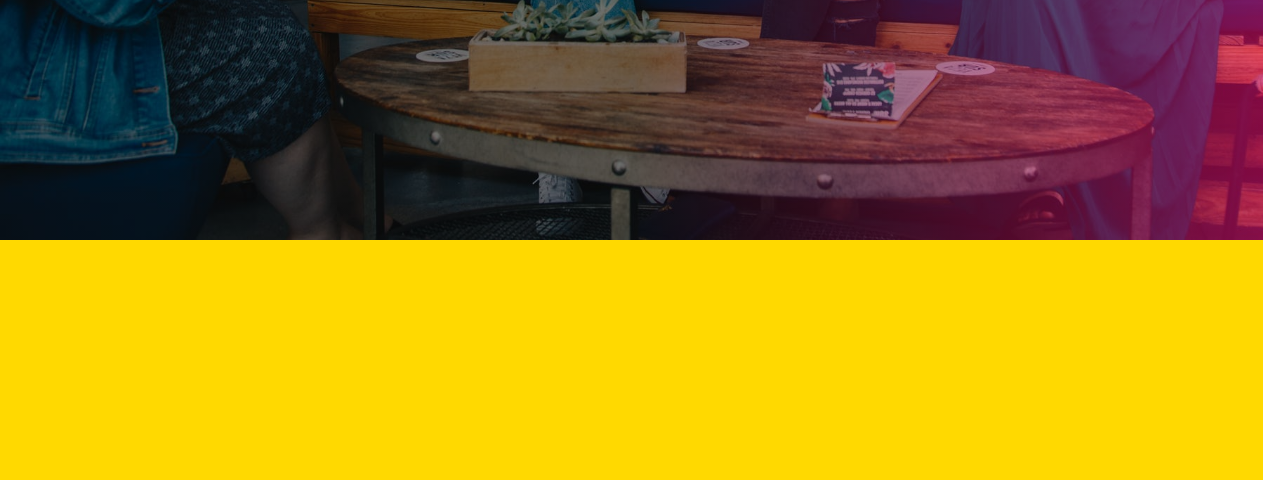
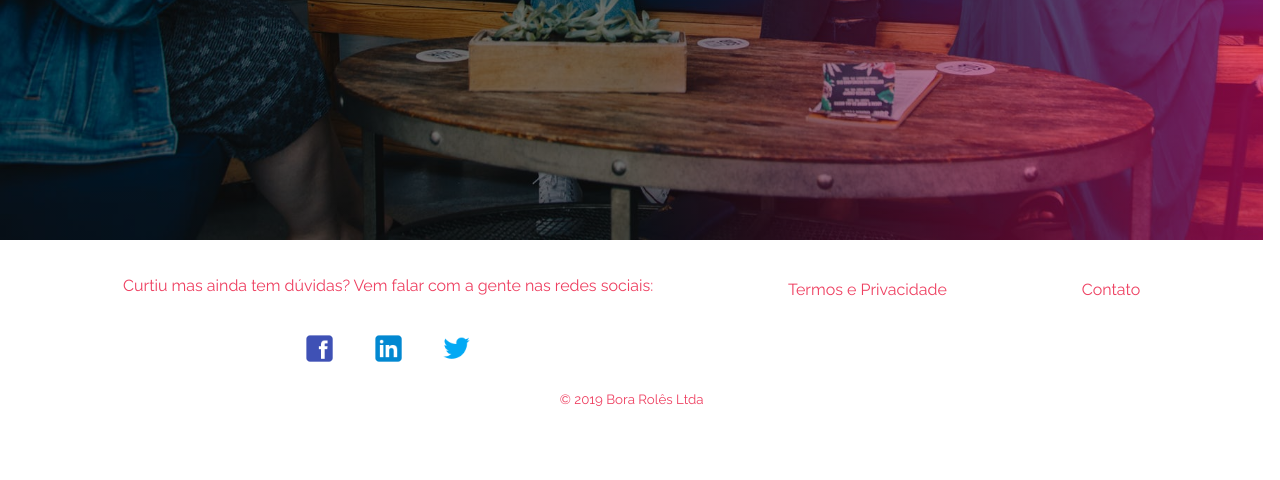
Before and after one commit to nataliavalentin/DEMODAY, a Django app: page / in a window 1280 px wide. Shown: the part 2160-2640 px from the top of the page. After the commit the page ends 2566 px from the top, so only its background shows below. Run offline with Django 3.2, Linux system fonts and the light colour scheme; some libraries are stand-ins or nearby versions; some web fonts are replaced.

Commit message:
Criação do footer

```diff
--- a/home/static/css/index.css
+++ b/home/static/css/index.css
@@ -11,7 +11,7 @@ body {
     'aside article'
     'section section'
     'footer footer';
-    grid-template-rows:  100vh 50vh 40vh 110vh 30vh;
+    grid-template-rows:  100vh 50vh 40vh 110vh 25vh;
     grid-template-columns: 49vw 49.7vw;
 }
 
@@ -284,7 +284,46 @@ section img{
 
 footer{
     grid-area: footer;
-    background-color: rgb(255, 217, 0);
+    display: flex;
+    flex-direction: column;
+    justify-content: space-around;
+    align-items: center;
+    background-color: white;
+    color: #ee3f60;
+    font-family: 'Raleway', sans-serif;
+}
+
+footer a{
+    margin-top: 2.5vh;
+    height: 1vh;
+    text-decoration: none;
+    color: #ee3f60;
+}
+
+#footerLinks{
+    display: flex;
+    justify-content: space-around;
+    width: 90vw;
+}
+
+#copyright{
+font-size: 10pt;
+}
+
+#iconsText{
+    display: flex;
+    flex-direction: column;
+    align-items: center;
+}
+
+#icons{
+    display: flex;
+    justify-content: space-around;
+    width: 16vw;
+}
+
+#icons img{
+    width: 35px;
 }
 
 /* Tamanho Tablet */
--- a/templates/main.html
+++ b/templates/main.html
@@ -58,6 +58,20 @@
     </header>
     {% block content %}
     {% endblock %}
-    <footer></footer>
+    <footer>
+        <div id="footerLinks">
+            <div id="iconsText">
+                <p>Curtiu mas ainda tem dúvidas? Vem falar com a gente nas redes sociais: </p>
+                <div id="icons">
+                    <a href=""><img src="{% static '/images/home/icons8-facebook-48.png' %}" alt=""></a>
+                    <a href=""><img src="{% static '/images/home/icons8-linkedin-48.png' %}" alt=""></a>
+                    <a href=""><img src="{% static '/images/home/icons8-twitter-48.png' %}" alt=""></a>
+                </div>
+            </div>
+            <a href="">Termos e Privacidade</a>
+            <a href="">Contato</a>
+        </div>
+        <p id="copyright">© 2019 Bora Rolês Ltda</p>
+    </footer>
 </body>
 </html>
```
Also changed, not shown: static/images/home/icons8-facebook-48.png (added), static/images/home/icons8-linkedin-48.png (added), static/images/home/icons8-twitter-48.png (added).
